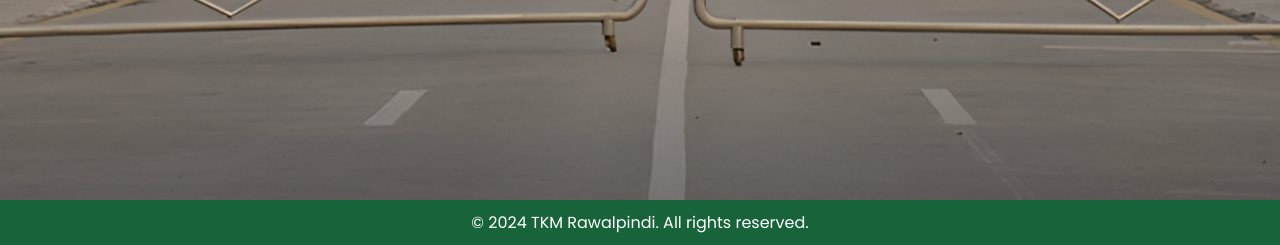
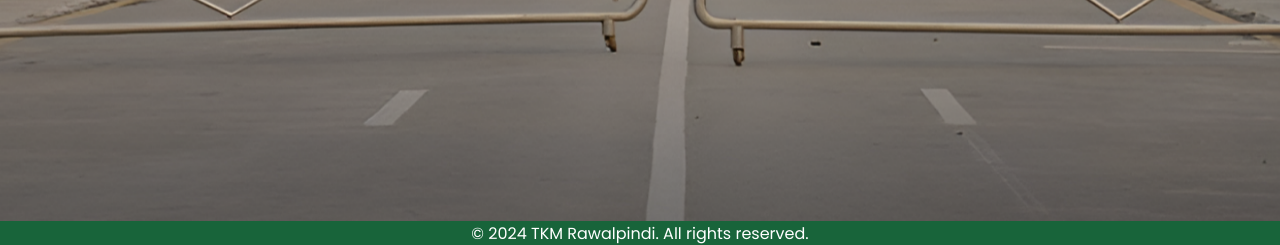
Before and after one commit to abbasmsh1/Wagah-System, a FastAPI app: template templates/arrive_.html in a window 1280 px wide. Shown: the part 555-800 px from the top of the page. Run offline with FastAPI, Linux system fonts and the light colour scheme; the template is opened without the code that fills it, so the values that code supplies are empty.

Commit message:
updated css

```diff
--- a/static/custom.css
+++ b/static/custom.css
@@ -155,3 +155,7 @@ select {
         margin-bottom: 10px;
     }
 }
+
+footer{
+    height:3%;
+}
```
Also changed, not shown: 1 other file.
